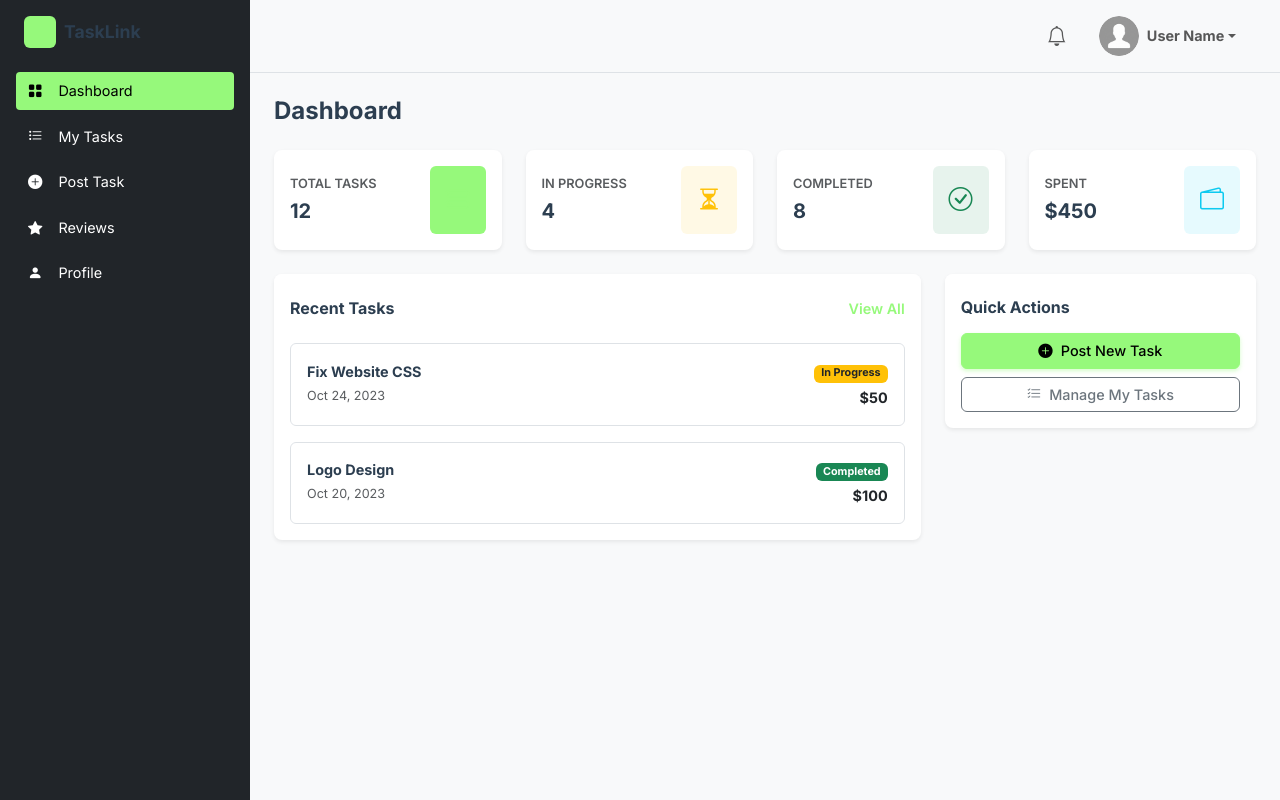
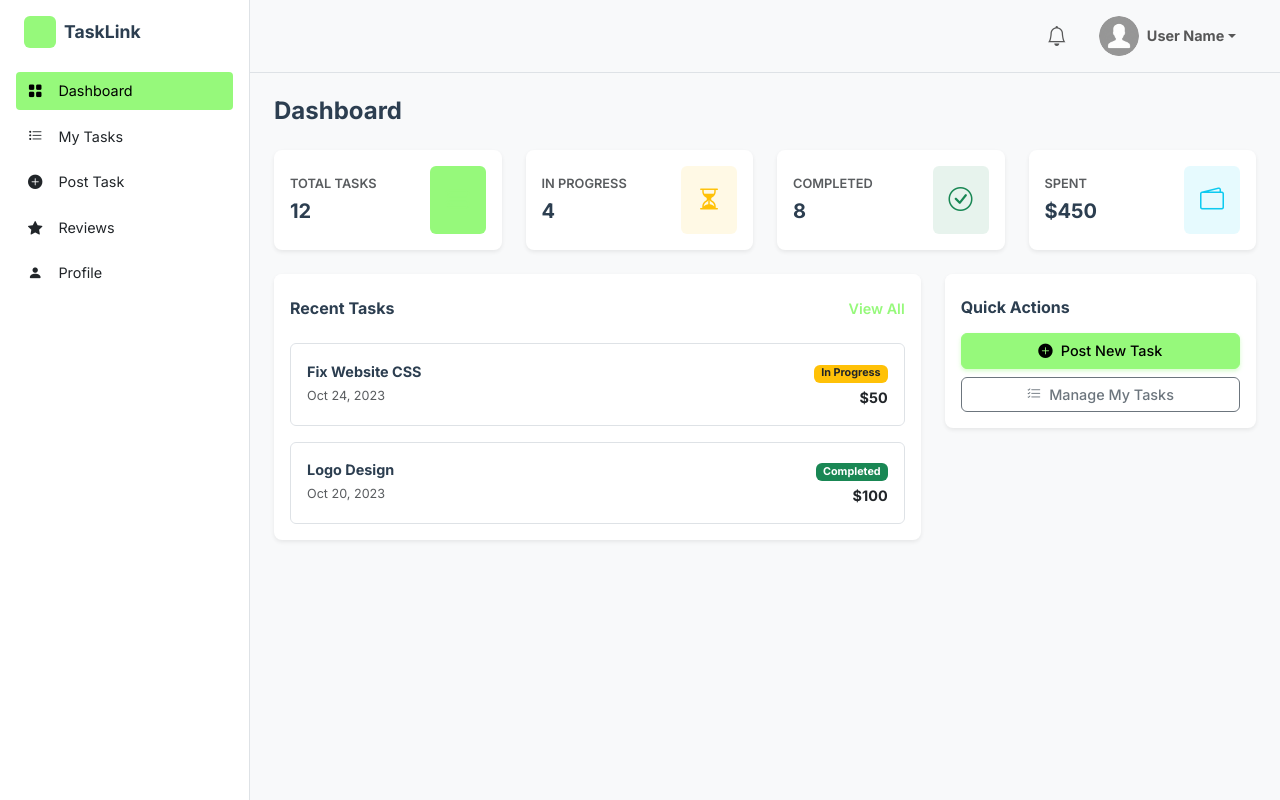
Before and after one commit to penchalavamsic/TaskLink-Copy, a React (Vite) app in the folder frontend/: page /user/dashboard in a window 1280 px wide. Built offline with nearby package versions, Linux system fonts and the light colour scheme.

Commit message:
established connection between admin and header

```diff
--- a/frontend/src/components/Header.jsx
+++ b/frontend/src/components/Header.jsx
@@ -2,7 +2,12 @@ import React from 'react';
 import { Link } from 'react-router-dom';
 import avatar from '../assets/avatar_placeholder.png';
 
-const Header = () => {
+const Header = ({ role = 'user' }) => {
+    const isUser = role === 'user';
+    const profileLink = isUser ? '/user/profile' : `/${role}/profile`;
+    const notificationLink = isUser ? '/user/notifications' : `/${role}/notifications`;
+    const DisplayName = role === 'admin' ? 'Admin' : 'User Name';
+
     return (
         <nav className="navbar navbar-expand-lg navbar-light bg-light border-bottom px-4">
             <div className="container-fluid">
@@ -12,17 +17,17 @@ const Header = () => {
                 <div className="collapse navbar-collapse justify-content-end" id="navbarSupportedContent">
                     <ul className="navbar-nav mb-2 mb-lg-0 align-items-center">
                         <li className="nav-item">
-                            <Link className="nav-link" to="/user/notifications">
+                            <Link className="nav-link" to={notificationLink}>
                                 <i className="bi bi-bell fs-5"></i>
                             </Link>
                         </li>
                         <li className="nav-item dropdown ms-3">
                             <a className="nav-link dropdown-toggle d-flex align-items-center" href="#" id="navbarDropdown" role="button" data-bs-toggle="dropdown" aria-expanded="false">
                                 <img src={avatar} alt="Profile" className="rounded-circle me-2" style={{ width: '40px', height: '40px' }} />
-                                <span className="fw-bold">User Name</span>
+                                <span className="fw-bold">{DisplayName}</span>
                             </a>
                             <ul className="dropdown-menu dropdown-menu-end" aria-labelledby="navbarDropdown">
-                                <li><Link className="dropdown-item" to="/user/profile">Profile</Link></li>
+                                <li><Link className="dropdown-item" to={profileLink}>Profile</Link></li>
                                 <li><hr className="dropdown-divider" /></li>
                                 <li><Link className="dropdown-item" to="/login">Logout</Link></li>
                             </ul>
--- a/frontend/src/components/Sidebar.jsx
+++ b/frontend/src/components/Sidebar.jsx
@@ -14,7 +14,7 @@ const Sidebar = ({ links }) => {
     const navLinks = links || defaultLinks;
 
     return (
-        <div className="bg-dark text-white p-3 vh-100" style={{ width: '250px', position: 'fixed', left: 0, top: 0, overflowY: 'auto' }}>
+        <div className="bg-white text-dark p-3 vh-100 border-end" style={{ width: '250px', position: 'fixed', left: 0, top: 0, overflowY: 'auto' }}>
             <div className="d-flex align-items-center mb-4 px-2">
                 <div className="bg-primary rounded me-2" style={{ width: '32px', height: '32px' }}></div>
                 <h4 className="m-0 fw-bold">TaskLink</h4>
@@ -25,7 +25,7 @@ const Sidebar = ({ links }) => {
                     <li className="nav-item" key={index}>
                         <NavLink
                             to={link.to}
-                            className={({ isActive }) => `nav-link d-flex align-items-center text-white ${isActive ? 'bg-primary' : ''}`}
+                            className={({ isActive }) => `nav-link d-flex align-items-center text-dark ${isActive ? 'bg-primary' : ''}`}
                         >
                             <i className={`bi ${link.icon} me-3`}></i>
                             {link.label}
```
